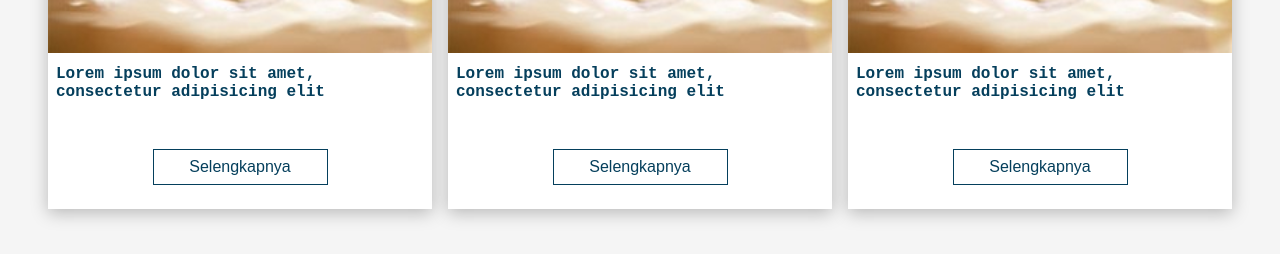
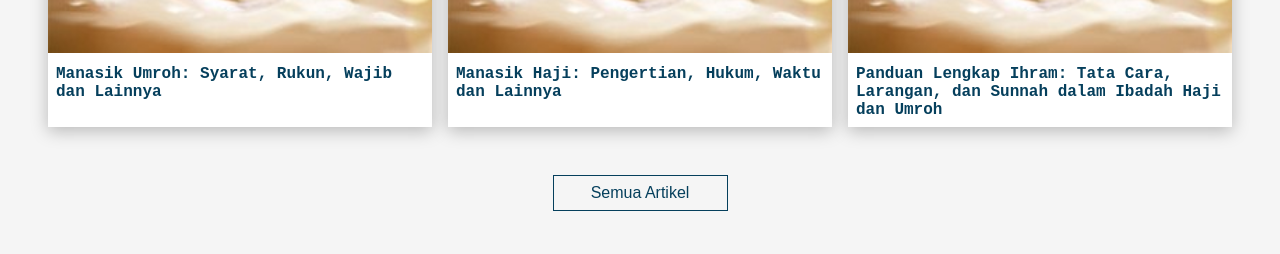
Before and after one commit to agenumrohtrenggalek/agenumrohtrenggalek.github.io, a plain HTML site: page index.html in a window 1280 px wide. Shown: the part 5196-5450 px from the top of the page. Drawn offline with nearby package versions, Linux system fonts and the light colour scheme.

Commit message:
Update index.html

```diff
--- a/index.html
+++ b/index.html
@@ -19,6 +19,7 @@
 	<meta property="og:description" content="Agen Umroh Trenggalek adalah salah satu agen umroh resmi dari PT. Tunas Rizki Semesta.">
 	<meta property="og:type" content="website">
 	<meta property="og:image" content="https://agenumrohtrenggalek.github.io/gambar/ikon.png">
+	<link rel="canonical" href="https://agenumrohtrenggalek.github.io">
 	<link rel="shortcut icon" href="gambar/ikon.png" type="image/x-icon">
 	<link rel="stylesheet" href="style.css">
 	<link rel="stylesheet" href="https://unpkg.com/swiper@7/swiper-bundle.min.css">
@@ -377,18 +378,18 @@
 		<div class="container">
 			<div class="box">
 				<div><img src="gambar/thumb.jpg" alt=""></div>
-				<h3>Lorem ipsum dolor sit amet, consectetur adipisicing elit</h3>
-				<a href="" target="_blank" class="btn-cntr">Selengkapnya</a>
+				<a href="https://hajidanumroh.great-site.net/manasik/manasik-umroh-syarat-rukun-wajib-dan-lainnya/" target="_blank"><h3>Manasik Umroh: Syarat, Rukun, Wajib dan Lainnya</h3></a>
+				<!-- <a href="" target="_blank" class="btn-cntr">Selengkapnya</a> -->
 			</div>
 			<div class="box">
 				<div><img src="gambar/thumb.jpg" alt=""></div>
-				<h3>Lorem ipsum dolor sit amet, consectetur adipisicing elit</h3>
-				<a href="" target="_blank" class="btn-cntr">Selengkapnya</a>
+				<a href="https://hajidanumroh.great-site.net/manasik/manasik-haji-pengertian-hukum-waktu-dan-lainnya/" target="_blank"><h3>Manasik Haji: Pengertian, Hukum, Waktu dan Lainnya</h3></a>
+				<!-- <a href="" target="_blank" class="btn-cntr">Selengkapnya</a> -->
 			</div>
 			<div class="box">
 				<div><img src="gambar/thumb.jpg" alt=""></div>
-				<h3>Lorem ipsum dolor sit amet, consectetur adipisicing elit</h3>
-				<a href="" target="_blank" class="btn-cntr">Selengkapnya</a>
+				<a href="https://hajidanumroh.great-site.net/manasik/ihram/panduan-lengkap-ihram-tata-cara-larangan-dan-sunnah-dalam-ibadah-haji-dan-umroh/" target="_blank"><h3>Panduan Lengkap Ihram: Tata Cara, Larangan, dan Sunnah dalam Ibadah Haji dan Umroh</h3></a>
+				<!-- <a href="" target="_blank" class="btn-cntr">Selengkapnya</a> -->
 			</div>
 		</div>
 		<a href="artikel.html" class="btn-cntr">Semua Artikel</a>
```
